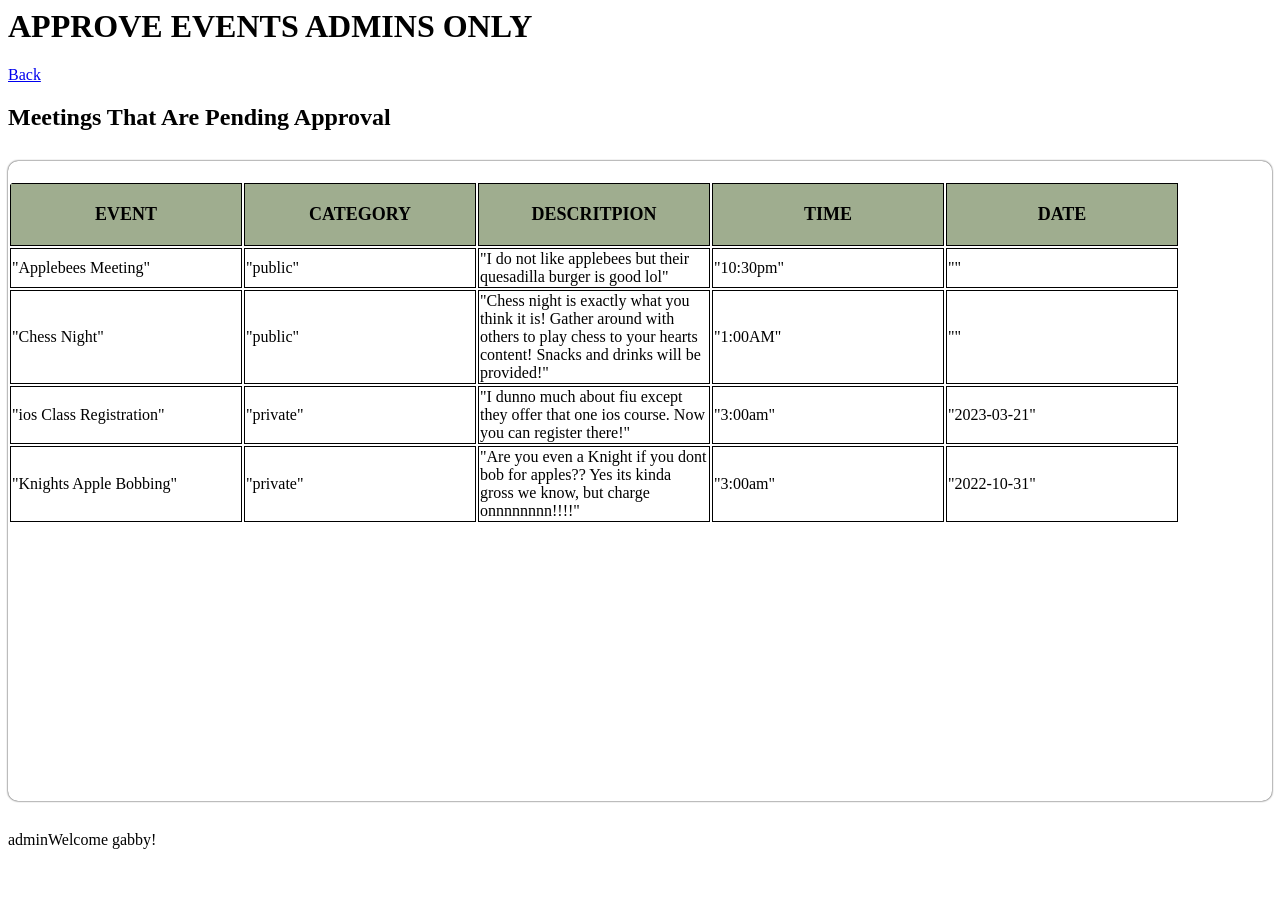
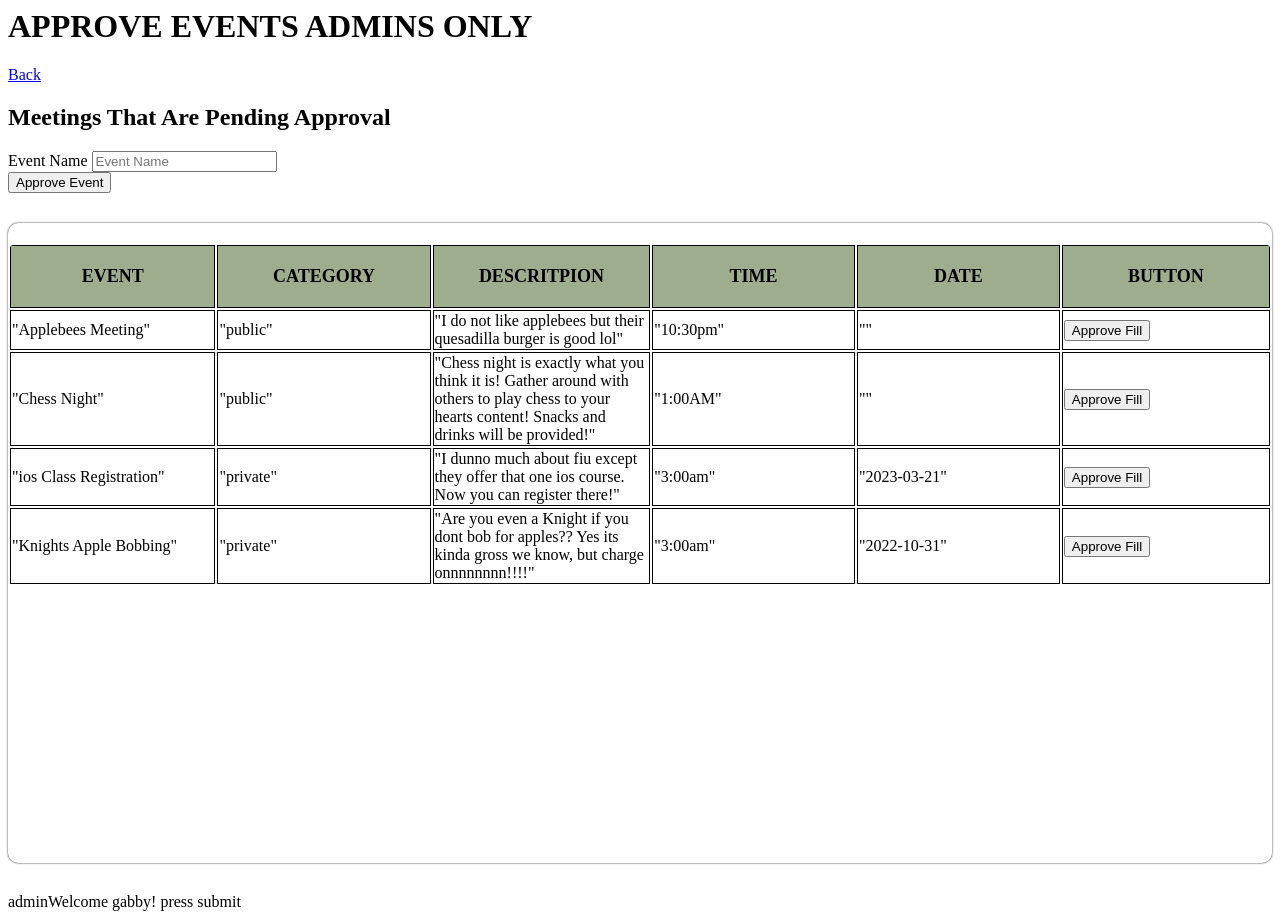
Before and after one commit to GabLikesCoffee/DatabaseConceptsProjectMAMP, a PHP site: page /approveEvents.php in a window 1280 px wide. Before the commit the page ends 849 px from the top, so only its background shows below. Run offline with PHP 8.4, Linux system fonts and the light colour scheme; a user stored in the database is signed in; data comes from the database, SQL or seed files in the repository; both versions use the stored data as it was after the commit; a stand-in replaces the project's code that opens the database connection.

Commit message:
Added the ability to approve events in approveEvents.php
Also updated the sql with a trigger to make RSO creators an admin once their member count has reached 5 or more.

```diff
--- a/approveEvents.php
+++ b/approveEvents.php
@@ -6,6 +6,12 @@
     <h1>APPROVE EVENTS ADMINS ONLY</h1>
     <a href="homePage.php">Back</a>
     <h2>Meetings That Are Pending Approval</h2>
+    <form method="post" name="submit">
+        <label>Event Name</label>
+        <input required type="text" name="name" id="name" class="form-control" placeholder="Event Name"></input>
+        <br />
+        <button name="submit" type="submit">Approve Event</button>
+    </form>
     <div class="record-container" style="overflow-y:auto">
         <div class="tables">
             <div class="content-table" id="contactsTable">
@@ -17,6 +23,7 @@
                             <th>Descritpion</th>
                             <th>Time</th>
                             <th>Date</th>
+                            <th>Button</th>
                         </tr>
                     </thead>
                     <tbody id="tableInformation"></tbody>
@@ -64,6 +71,13 @@ if ($numExists > 0) {
     echo "
         <script type=\"text/javascript\">
             let insertTable = '<table border=1>';
+
+            function approveFill(name){
+                let RSOname = document.getElementById('name');
+                RSOname.value = name;
+            }
+
+
         </script>
     ";
 
@@ -79,6 +93,7 @@ if ($numExists > 0) {
                 insertTable += '<td>\"$row[description]\"</td>';
                 insertTable += '<td>\"$row[time]\"</td>';
                 insertTable += '<td>\"$row[date]\"</td>';
+                insertTable += '<td><button onclick=\"approveFill(\'$row[name]\')\">Approve Fill</button></td>';
 
                 insertTable += '</tr>';
 
@@ -96,6 +111,23 @@ if ($numExists > 0) {
 } else {
     echo "0 results";
 }
+
+
+if (isset($_POST['submit']) && !empty($_POST['name'])) {
+
+    $eventName = $_POST['name'];
+    $sql = "UPDATE `Events` SET `approved`='yes' WHERE name = '$eventName'";
+    if ($conn->query($sql) === TRUE) {
+        echo "New Event Approved!";
+    } else {
+        echo "Error: " . $sql . "<br>" . $conn->error;
+    }
+
+} else {
+    echo "press submit";
+}
+
+
 
 $conn->close();
 ?>
```
Also changed, not shown: SQL Tester/gabbysSQL.sql (+28 -6 lines).
